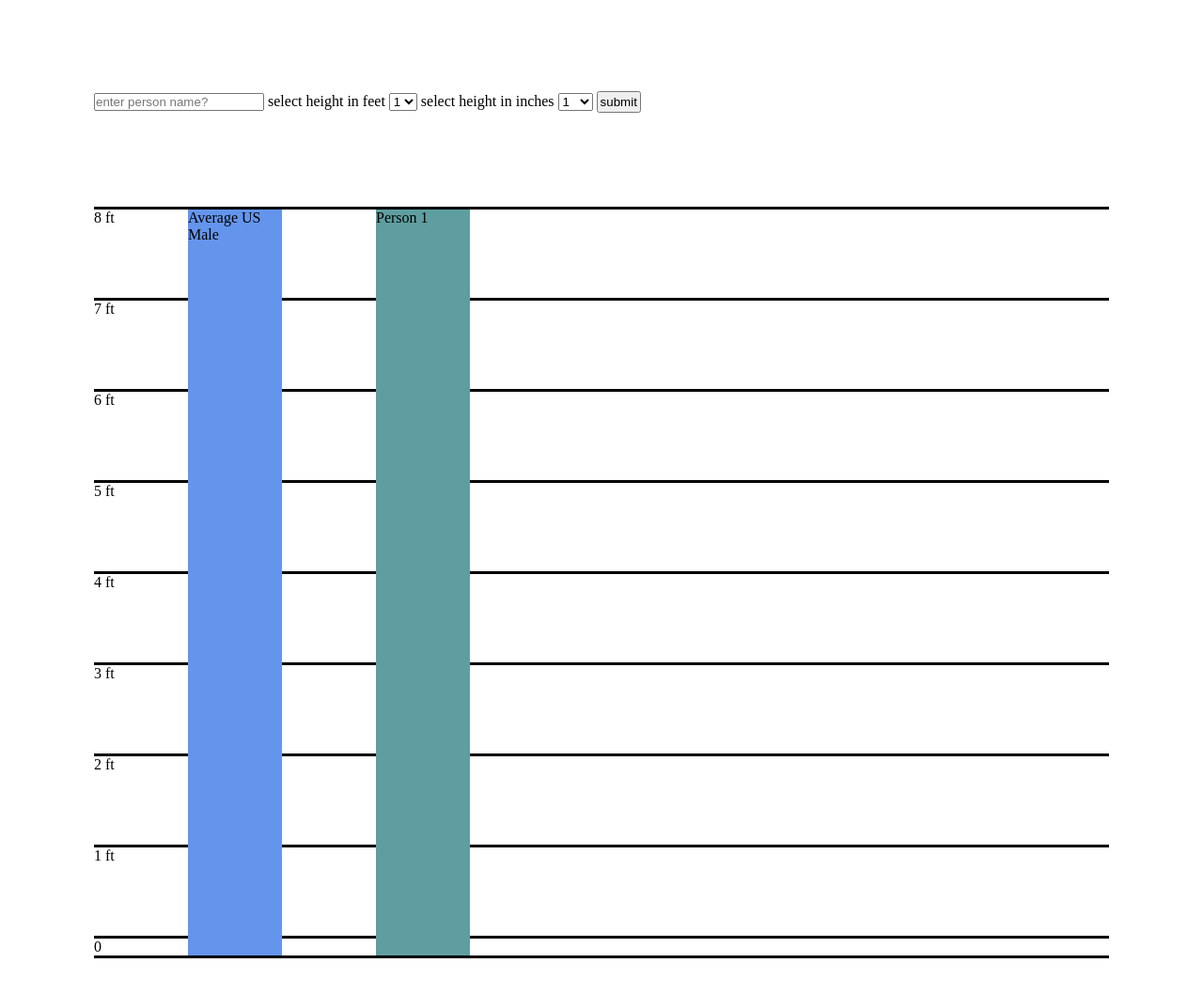
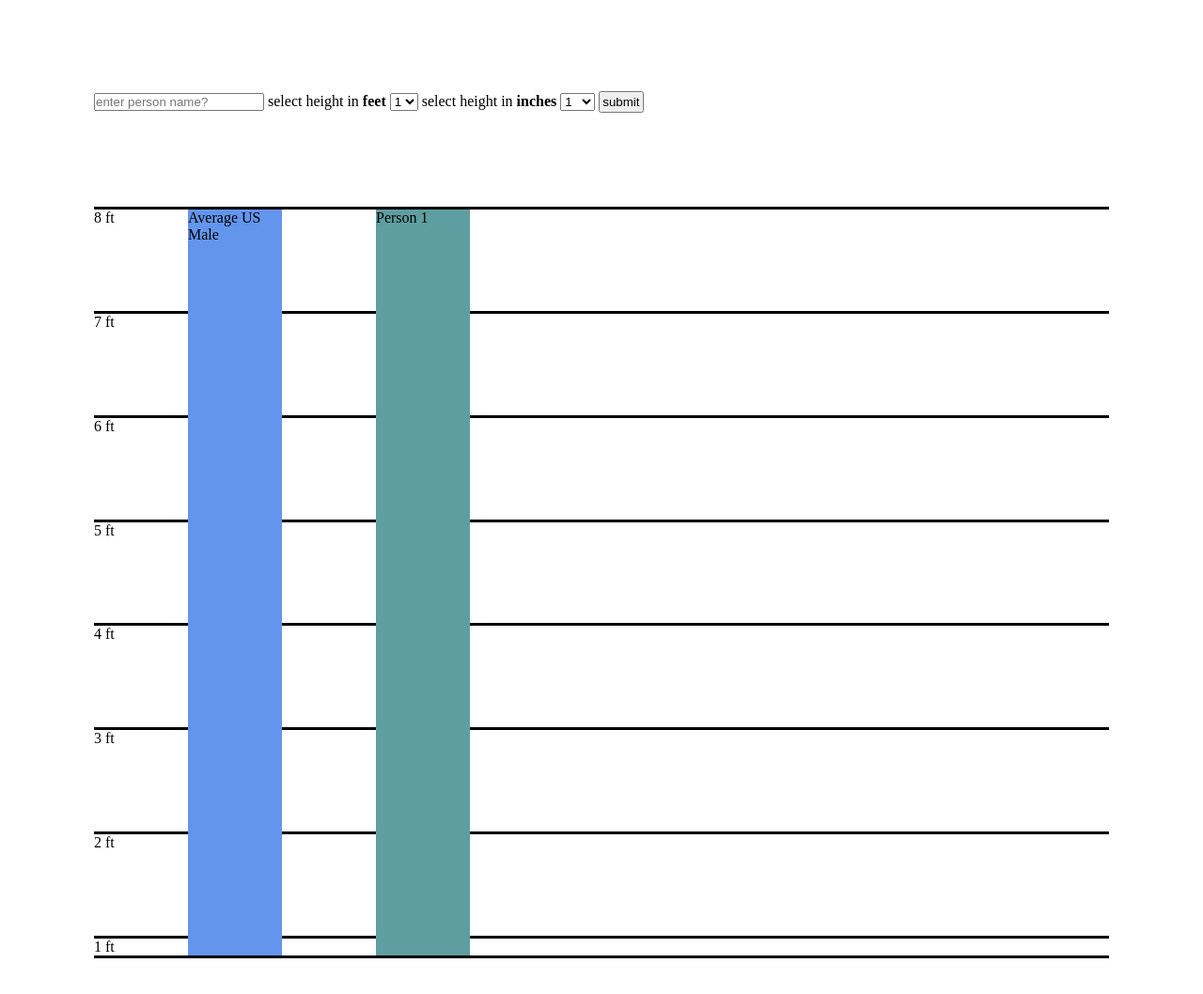
Before and after one commit to VernellMiller/your-fit, a plain HTML site: page index.html in a window 1280 px wide. Shown: the part 140-1198 px from the top of the page at 94% size. Drawn offline with Linux system fonts and the light colour scheme.

Commit message:
wip: adjusting the styling

```diff
--- a/index.html
+++ b/index.html
@@ -12,7 +12,7 @@
 
     <div class="form">
       <input type="text" class="name" placeholder="enter person name?" />
-      <p>select height in feet</p>
+      <p>select height in <strong>feet</strong></p>
       <select name="foot" id="foot">
         <option value="1">1</option>
         <option value="2">2</option>
@@ -23,7 +23,7 @@
         <option value="7">7</option>
         <option value="8">8</option>
       </select>
-      <p>select height in inches</p>
+      <p>select height in <strong>inches</strong></p>
       <select name="inch" id="inch">
         <option value="1">1</option>
         <option value="2">2</option>
@@ -50,7 +50,7 @@
       <div class="feet">2 ft</div>
       <div class="feet">1 ft</div>
       <!-- TODO remove base while keeping 1 ft where it is -->
-      <div class="feet">0</div>
+      <!-- <div class="feet">0</div> -->
       <div class="average">Average US Male</div>
       <div class="persons" id="p1">Person 1</div>
     </div>
--- a/styles/styles.css
+++ b/styles/styles.css
@@ -20,8 +20,8 @@ h1 {
 }
 
 .feet {
-  padding: 0;
   border-top: solid black;
+  /* height: 100%; */
 }
 
 .average {
```
